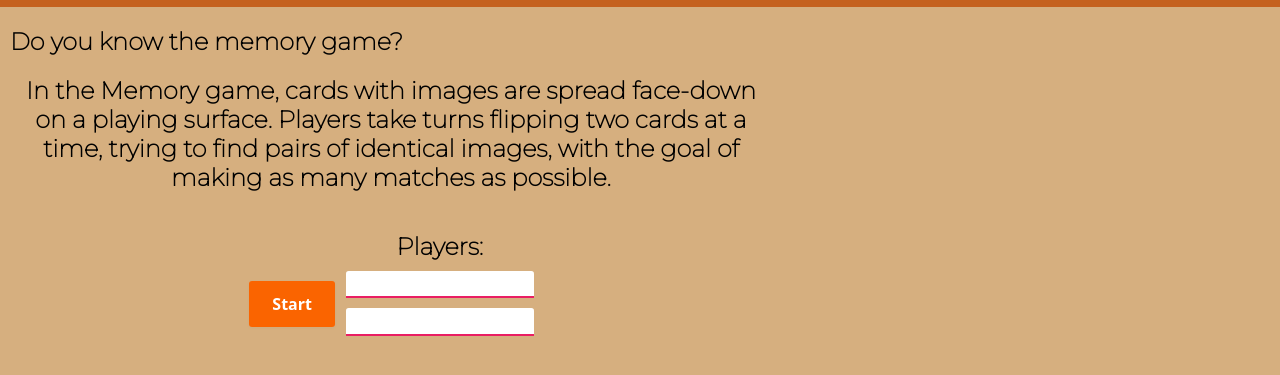
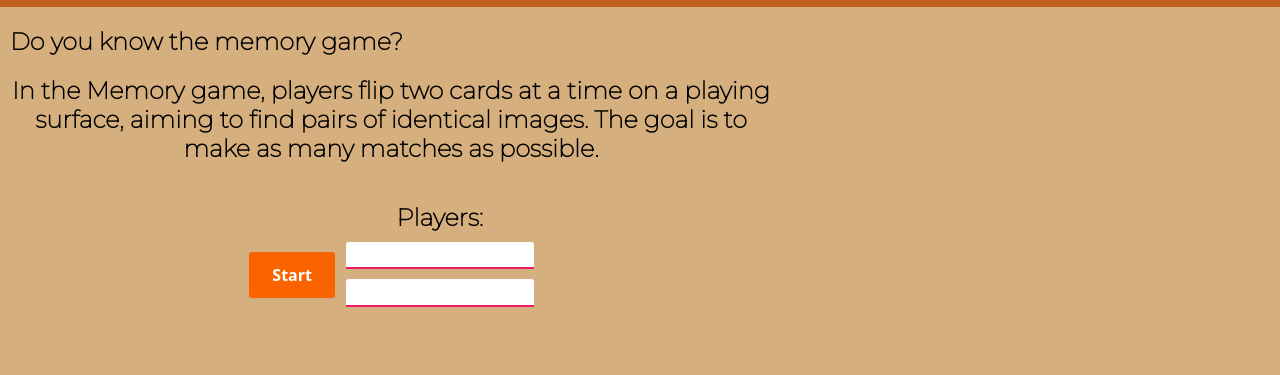
Before and after one commit to Nikita-Skliarov/memory-game, a plain HTML site: page index.html in a window 1280 px wide. Shown: the part 93-468 px from the top of the page. Drawn offline with Linux system fonts and the light colour scheme.

Commit message:
Changes of some positions of html elements

```diff
--- a/index.html
+++ b/index.html
@@ -43,13 +43,12 @@
             <!-- Section with game introduction -->
             <section>
                 <!-- Heading for game introduction -->
-                <h1>Do you know the memory game? <span style="color: brown;"></span></h1>
+                <h1>Do you know the memory game?</h1>
 
                 <!-- Description of the memory game -->
                 <h2>
-                    In the Memory game, cards with images are spread face-down on a playing surface.
-                    Players take turns flipping two cards at a time, trying to find pairs of identical images,
-                    with the goal of making as many matches as possible.
+                    In the Memory game, players flip two cards at a time on a playing surface, aiming to find pairs of
+                    identical images. The goal is to make as many matches as possible.
                 </h2>
             </section>
 
```
